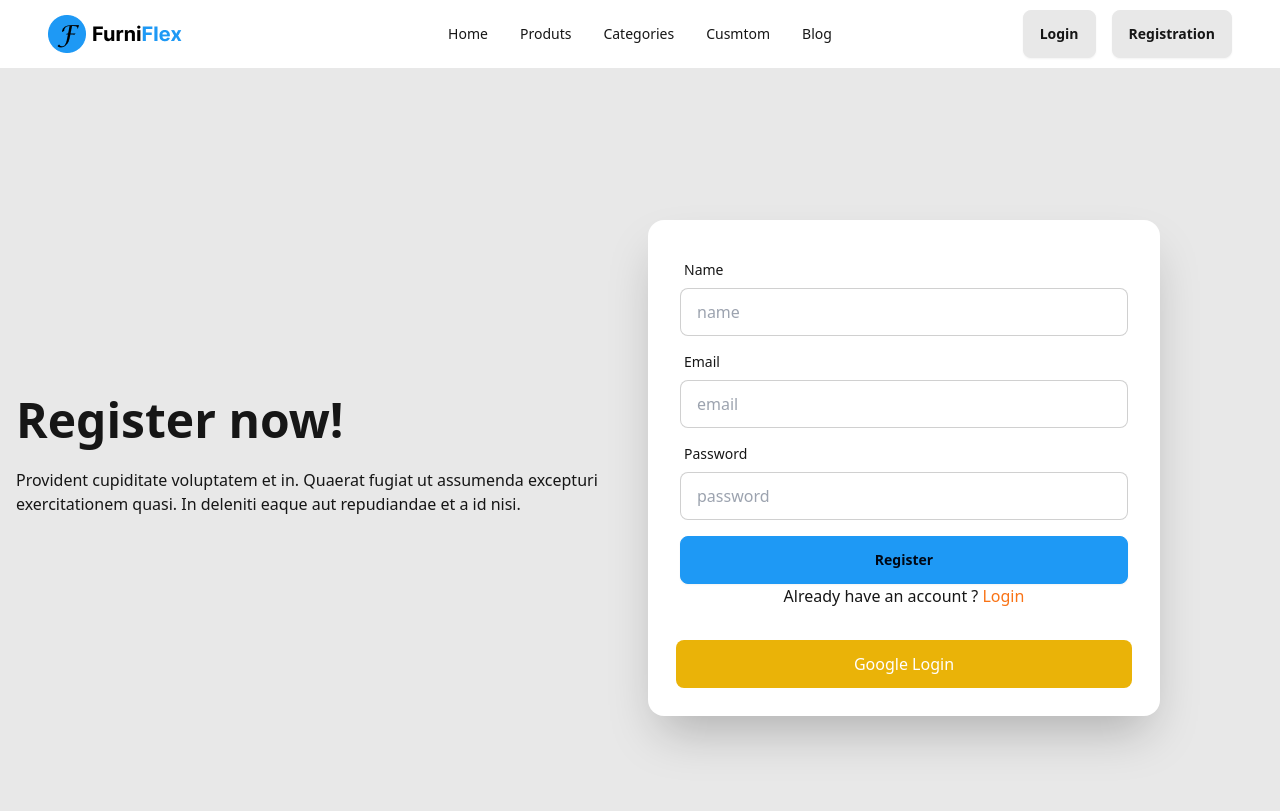
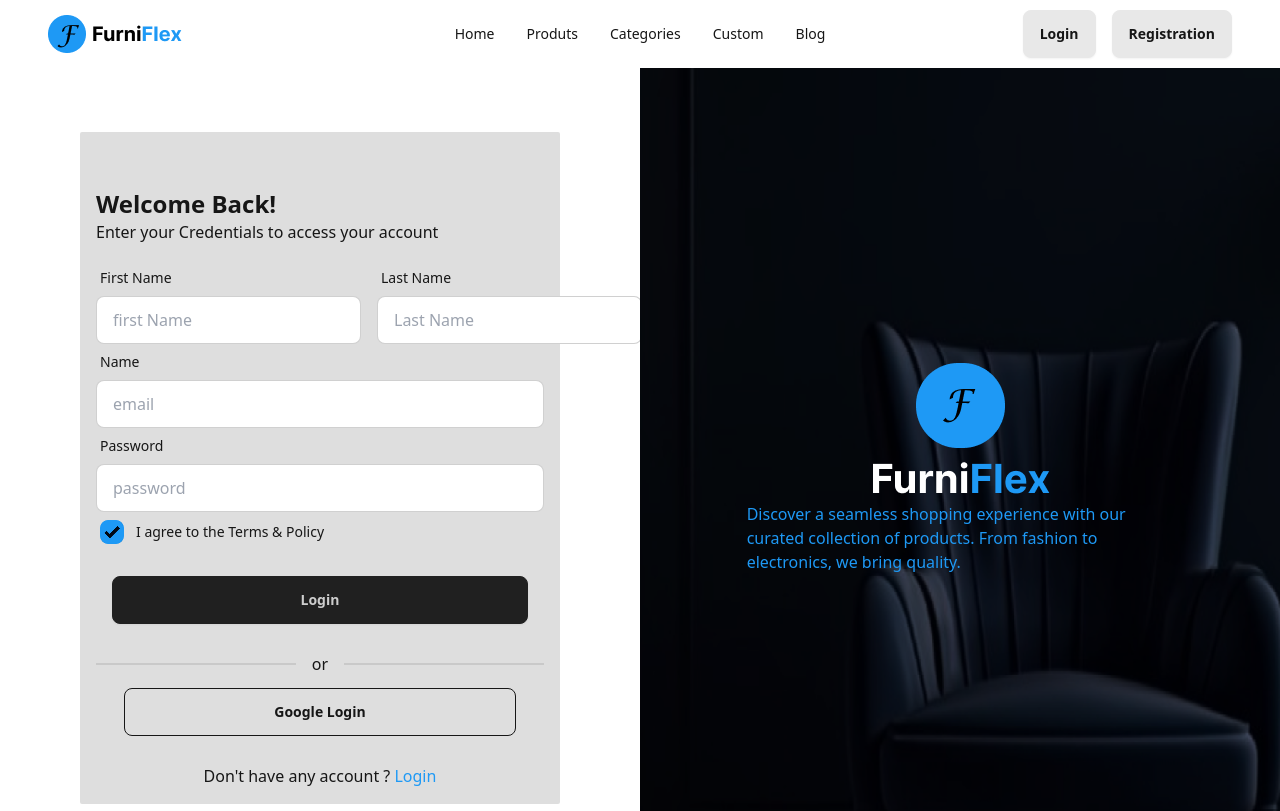
Before and after one commit to alaminarif/furniflex-client, a React (Vite) app: page /register in a window 1280 px wide. Shown: the top 811 px of the page. Built offline with nearby package versions, Linux system fonts and the light colour scheme; no server answers.

Commit message:
register  page ui updated

```diff
--- a/src/components/auth/GoogleLogin.jsx
+++ b/src/components/auth/GoogleLogin.jsx
@@ -30,7 +30,7 @@ export default function GoogleLogin() {
 
   return (
     <div>
-      <button onClick={handleGoogleLoging} className=" px-5 py-3 bg-yellow-500 text-white w-full rounded-lg">
+      <button onClick={handleGoogleLoging} className="btn btn-outline  w-full  rounded-lg">
         Google Login
       </button>
     </div>
--- a/src/components/shared/Navbar.jsx
+++ b/src/components/shared/Navbar.jsx
@@ -74,7 +74,7 @@ const Navbar = () => {
           </li>
 
           <li>
-            <Link to={"/custom"}>Cusmtom</Link>
+            <Link to={"/custom"}>Custom</Link>
           </li>
 
           <li>
--- a/src/pages/Home.jsx
+++ b/src/pages/Home.jsx
@@ -4,8 +4,8 @@ import Products from "../components/ui/Products";
 const Home = () => {
   return (
     <div className="grid grid-cols-12 max-w-[1200px] mx-auto">
-      <div className="col-span-3  min-h-full ">
-        <div className="flex flex-col">
+      <div className="col-span-3  min-h-full mt-24 ">
+        <div className="flex flex-col font-bold gap-4">
           <Link>Side chair</Link>
           <Link>Rocking chair</Link>
           <Link>Lounge chair</Link>
--- a/src/pages/Login.jsx
+++ b/src/pages/Login.jsx
@@ -6,6 +6,7 @@ import GoogleLogin from "../components/auth/GoogleLogin";
 import { auth } from "../lib/firebase.config";
 
 import loginImage from "../assets/login.png";
+import loginLogo from "../assets/login-logo.png";
 
 export default function Login() {
   const [signInWithEmailAndPassword] = useSignInWithEmailAndPassword(auth);
@@ -57,9 +58,89 @@ export default function Login() {
   if (loading) {
     return <p>Loading...</p>;
   }
+  return (
+    <div className="min-h-screen">
+      <div className="grid lg:grid-cols-2">
+        <div className="flex justify-center  h-screen items-center">
+          <form onSubmit={handleSubmit} className="bg-neutral p-4 rounded-sm w-9/12">
+            <h1 className="text-2xl font-bold mt-10"> Welcome Back!</h1>
+            <p className="mb-4">Enter your Credentials to access your account</p>
+            <div className="form-control">
+              <label className="label">
+                <span className="label-text">Email</span>
+              </label>
+              <input type="email" placeholder="email" name="email" className="input input-bordered" required />
+            </div>
+            <div className="form-control">
+              <label className="label">
+                <span className="label-text">Password</span>
+              </label>
+              <input type="password" placeholder="password" name="password" className="input input-bordered" required />
+              <label className="label fle justify-end">
+                <a href="#" onClick={handleForgetPassword} className="label-text-alt link link-hover">
+                  Forgot password?
+                </a>
+              </label>
+            </div>
 
-  return (
-    <div className="hero min-h-screen bg-base-200">
+            <div className="form-control">
+              <label className="label cursor-pointer  justify-start">
+                <input type="checkbox" defaultChecked className="checkbox checkbox-primary" />
+                <span className="label-text ml-3">I agree to the Terms & Policy</span>
+              </label>
+            </div>
+
+            <div className="form-control mt-6 m-4">
+              <input className="btn btn-accent" type="submit" value="Login" />
+            </div>
+
+            <div className="flex w-full flex-col">
+              <div className="divider">or </div>
+            </div>
+
+            <div className=" ">
+              <div className="flex flex-col gap-2 mx-7 mb-7">
+                <GoogleLogin />
+
+                {/* <button className="btn btn-outline">FacebookLogin</button> */}
+              </div>
+            </div>
+
+            <p className="text-center">
+              Don&apos;t have any account ?{" "}
+              <Link to={"/register"} className="text-primary">
+                Register
+              </Link>
+            </p>
+          </form>
+        </div>
+
+        <div
+          className="bg-no-repeat bg-cover bg-center h-screen "
+          style={{
+            background: `url(${loginImage})`,
+          }}
+        >
+          <div className=" flex flex-col items-center justify-center h-screen">
+            <div className="">
+              <img src={loginLogo} alt="" />
+            </div>
+
+            <div className="">
+              <p className=" text-primary mx-auto w-8/12">
+                Discover a seamless shopping experience with our curated collection of products. From fashion to electronics, we bring quality.
+              </p>
+            </div>
+          </div>
+        </div>
+      </div>
+    </div>
+  );
+}
+
+/*
+return (
+    <div className="hero min-h-screen">
       <div className="hero-content grid lg:grid-cols-2">
         <div className="flex justify-center">
           <div className="card shrink-0 w-full max-w-md shadow-2xl bg-base-100">
@@ -95,13 +176,32 @@ export default function Login() {
             <div className="  w-full ">
               <div className="flex flex-col gap-2 mx-7 mb-7">
                 <GoogleLogin />
-                {/* <FacebookLogin /> */}
-              </div>
+                {/* <FacebookLogin />
+  //             </div>
+  //           </div>
+  //         </div>
+  //       </div>
+
+        <div
+          className="bg-no-repeat bg-cover bg-center h-screen "
+          style={{
+            background: `url(${loginImage})`,
+          }}
+        >
+          <div className=" grid place-content-center">
+            <div className="">
+              <img src={loginLogo} alt="" />
+            </div>
+
+            <div className="">
+              <p className=" text-primary w-48">
+                Discover a seamless shopping experience with our curated collection of products. From fashion to electronics, we bring quality.
+              </p>
             </div>
           </div>
         </div>
-        <div className="bg-[url('../assets/login.png')]">{/* <img src={loginImage} alt="" /> */}</div>
       </div>
-    </div>
-  );
-}
+  //   </div>
+  // );
+
+*/
--- a/src/pages/Register.jsx
+++ b/src/pages/Register.jsx
@@ -4,6 +4,8 @@ import GoogleLogin from "../components/auth/GoogleLogin";
 
 import { useEffect } from "react";
 import { auth } from "../lib/firebase.config";
+import loginImage from "../assets/login.png";
+import loginLogo from "../assets/login-logo.png";
 
 export default function Register() {
   const [user, loading] = useAuthState(auth);
@@ -53,53 +55,141 @@ export default function Register() {
   }, [user, loading, navigate, from]);
 
   return (
-    <div className="hero min-h-screen bg-base-200">
-      <div className="hero-content grid grid-cols-2 w-full mx-auto">
-        <div className="text-center lg:text-left">
-          <h1 className="text-5xl font-bold">Register now!</h1>
-          <p className="py-6">
-            Provident cupiditate voluptatem et in. Quaerat fugiat ut assumenda excepturi exercitationem quasi. In deleniti eaque aut repudiandae et a
-            id nisi.
-          </p>
+    <div className="min-h-screen">
+      <div className="grid lg:grid-cols-2">
+        <div className="flex justify-center  h-screen items-center">
+          <form onSubmit={handleSubmit} className="bg-neutral p-4 rounded-sm w-9/12">
+            <h1 className="text-2xl font-bold mt-10"> Welcome Back!</h1>
+            <p className="mb-4">Enter your Credentials to access your account</p>
+
+            <div className=" flex gap-4">
+              <div className="form-control w-full">
+                {" "}
+                <label className="label">
+                  <span className="label-text">First Name</span>{" "}
+                </label>
+                <input type="name" placeholder="first Name" className="input input-bordered" name="firstName" required />{" "}
               </div>
-        <div className=" card shadow-2xl bg-base-100 max-w-lg">
-          <form onSubmit={handleSubmit} className="card-body  ">
-            <div className="form-control">
+
+              <div className="form-control w-full">
                 <label className="label">
-                <span className="label-text">Name</span>
+                  <span className="label-text">Last Name</span>
                 </label>
-              <input type="name" placeholder="name" className="input input-bordered" name="name" required />
+                <input type="email" placeholder="Last Name" name="lastName" className="input input-bordered" required />
               </div>
-            <div className="form-control">
+            </div>
+
+            <div className="form-control w-full">
+              {" "}
               <label className="label">
-                <span className="label-text">Email</span>
+                <span className="label-text">Name</span>{" "}
               </label>
-              <input type="email" name="email" placeholder="email" className="input input-bordered" required />
+              <input type="email" placeholder="email" className="input input-bordered" name="email" required />{" "}
             </div>
+
             <div className="form-control">
               <label className="label">
                 <span className="label-text">Password</span>
               </label>
-              <input type="password" name="password" placeholder="password" className="input input-bordered" required />
+              <input type="password" placeholder="password" name="password" className="input input-bordered" required />
             </div>
-            <div className="form-control mt-2">
-              <button className="btn btn-primary">Register</button>
+
+            <div className="form-control">
+              <label className="label cursor-pointer  justify-start">
+                <input type="checkbox" defaultChecked className="checkbox checkbox-primary" />
+                <span className="label-text ml-3">I agree to the Terms & Policy</span>
+              </label>
+            </div>
+
+            <div className="form-control mt-6 m-4">
+              <input className="btn btn-accent" type="submit" value="Login" />
+            </div>
+
+            <div className="flex w-full flex-col">
+              <div className="divider">or </div>
+            </div>
+
+            <div className=" ">
+              <div className="flex flex-col gap-2 mx-7 mb-7">
+                <GoogleLogin />
+
+                {/* <button className="btn btn-outline">FacebookLogin</button> */}
+              </div>
+            </div>
+
             <p className="text-center">
-                Already have an account ?{" "}
-                <Link to={"/login"} className="text-orange-500">
+              Don&apos;t have any account ?{" "}
+              <Link to={"/login"} className="text-primary">
                 Login
               </Link>
             </p>
+          </form>
         </div>
-          </form>
-          <div className="  w-full ">
-            <div className="flex flex-col gap-2 mx-7 mb-7">
-              <GoogleLogin />
-              {/* <FacebookLogin /> */}
+
+        <div
+          className="bg-no-repeat bg-cover bg-center h-screen "
+          style={{
+            background: `url(${loginImage})`,
+          }}
+        >
+          <div className=" flex flex-col items-center justify-center h-screen">
+            <div className="">
+              <img src={loginLogo} alt="" />
+            </div>
+
+            <div className="">
+              <p className=" text-primary mx-auto w-8/12">
+                Discover a seamless shopping experience with our curated collection of products. From fashion to electronics, we bring quality.
+              </p>
             </div>
           </div>
         </div>
       </div>
     </div>
   );
+  // return (
+  //   <div className="hero min-h-screen bg-base-200">
+  //     <div className="hero-content grid grid-cols-2 w-full mx-auto">
+  //       <div className="text-center lg:text-left">
+  //         <h1 className="text-5xl font-bold">Register now!</h1>
+  //         <p className="py-6">
+  //           Provident cupiditate voluptatem et in. Quaerat fugiat ut assumenda excepturi exercitationem quasi. In deleniti eaque aut repudiandae et a
+  //           id nisi.
+  //         </p>
+  //       </div>
+  //       <div className=" card shadow-2xl bg-base-100 max-w-lg">
+  //         <form onSubmit={handleSubmit} className="card-body  ">
+  //
+  //           <div className="form-control">
+  //             <label className="label">
+  //               <span className="label-text">Email</span>
+  //             </label>
+  //             <input type="email" name="email" placeholder="email" className="input input-bordered" required />
+  //           </div>
+  //           <div className="form-control">
+  //             <label className="label">
+  //               <span className="label-text">Password</span>
+  //             </label>
+  //             <input type="password" name="password" placeholder="password" className="input input-bordered" required />
+  //           </div>
+  //           <div className="form-control mt-2">
+  //             <button className="btn btn-primary">Register</button>
+  //             <p className="text-center">
+  //               Already have an account ?{" "}
+  //               <Link to={"/login"} className="text-orange-500">
+  //                 Login
+  //               </Link>
+  //             </p>
+  //           </div>
+  //         </form>
+  //         <div className="  w-full ">
+  //           <div className="flex flex-col gap-2 mx-7 mb-7">
+  //             <GoogleLogin />
+  //             {/* <FacebookLogin /> */}
+  //           </div>
+  //         </div>
+  //       </div>
+  //     </div>
+  //   </div>
+  // );
 }
--- a/tailwind.config.js
+++ b/tailwind.config.js
@@ -2,7 +2,9 @@
 export default {
   content: ["./index.html", "./src/**/*.{js,ts,jsx,tsx}"],
   theme: {
-    extend: {},
+    extend: {
+      // background:
+    },
   },
   // eslint-disable-next-line no-undef
   plugins: [require("daisyui")],
```
Also changed, not shown: public/login.png (added), src/assets/login-logo.png (added). Lines whose indentation alone changed are shown as unchanged.
